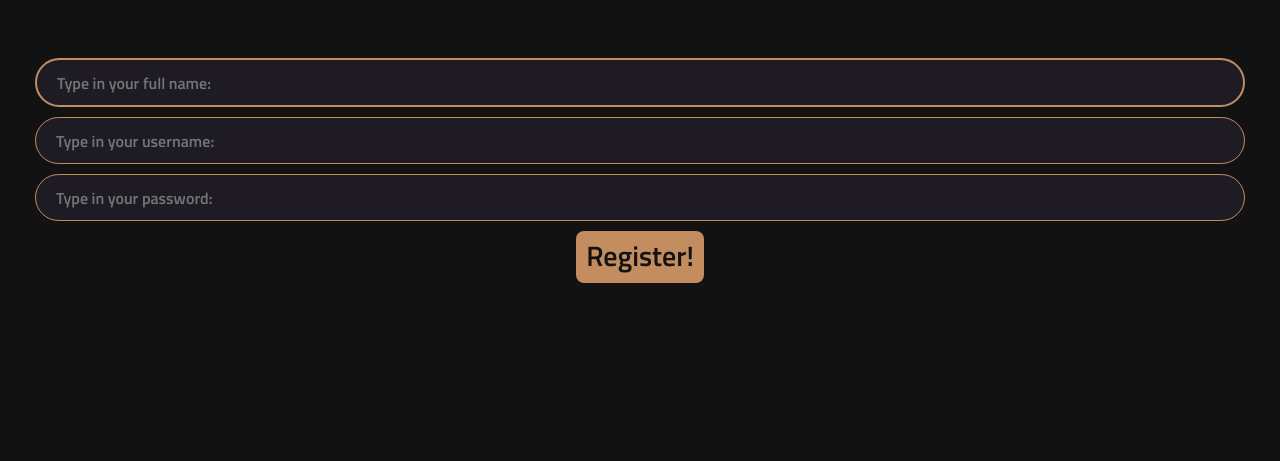
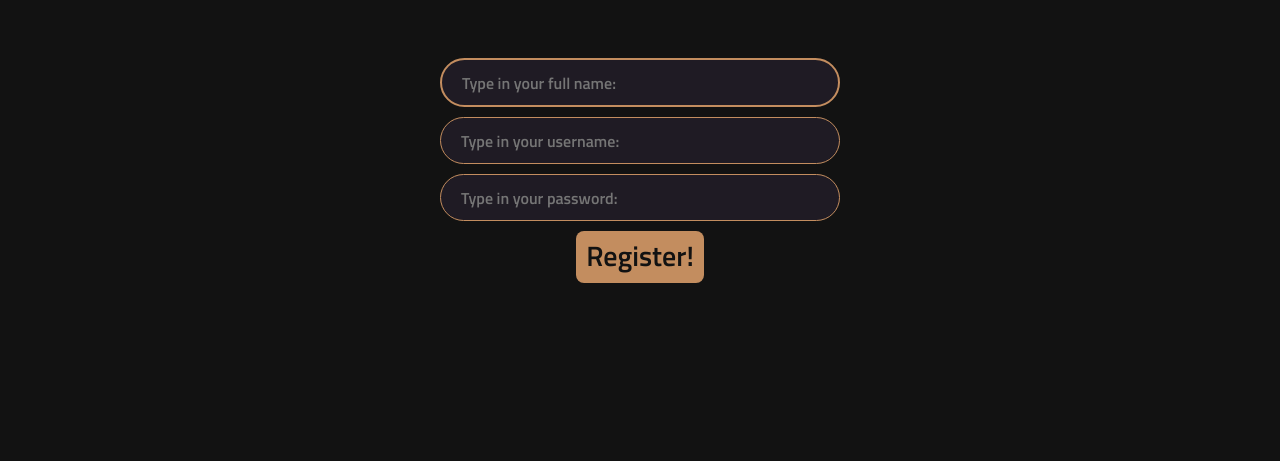
Before and after one commit to Liad-n/game-of-quotes-2, a Flask app: page /register in a window 1280 px wide. Shown: the part 143-604 px from the top of the page. Run offline with Flask 2, Linux system fonts and the light colour scheme; some web fonts are replaced.

Commit message:
fixed template styling

```diff
--- a/static/style.css
+++ b/static/style.css
@@ -303,6 +303,7 @@ header {
   font-weight: 600;
   cursor: pointer;
   color: #fcfef0;
+  align-self: center;
 }
 .like-btn:active,
 .like-btn:hover{
--- a/templates/login.j2
+++ b/templates/login.j2
@@ -3,7 +3,7 @@
       {% block content %}
       <div id="form-container">
         <form action="/login" method="POST">
-          <div class="username">
+          <div class="text-box-container">
             <div class="text-box">
               <input
                 type="text"
@@ -25,7 +25,7 @@
               </button> #}
             </div>
           </div>
-          <div class="password">
+          <div class="text-box-container">
             <div class="text-box">
               <input
                 type="password"
@@ -59,6 +59,6 @@
         <div id="random-btn-title" class="instruction-title">
         Welcome, {{ current_user.username }}!
       </div>
+    {% endif %}
     </main>
-    {% endif %}
     {% endblock content %}
--- a/templates/register.j2
+++ b/templates/register.j2
@@ -3,6 +3,7 @@
       {% block content %}
       <div id="form-container">
         <form action="/register" method="POST">
+        <div class="text-box-container">
          <div class="text-box">
               <input
                 type="text"
@@ -22,7 +23,8 @@
                 <i class="search-icon"></i>
               </button> #}
             </div>
-          <div class="username">
+            </div>
+          <div class="text-box-container">
             <div class="text-box">
               <input
                 type="text"
@@ -43,7 +45,7 @@
               </button> #}
             </div>
           </div>
-          <div class="password">
+          <div class="text-box-container">
             <div class="text-box">
               <input
                 type="password"
```
Also changed, not shown: templates/index.j2 (+8 -28 lines).
